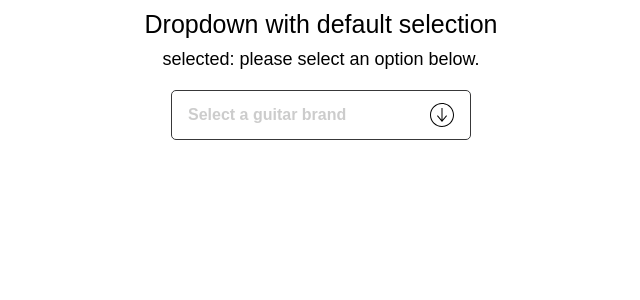
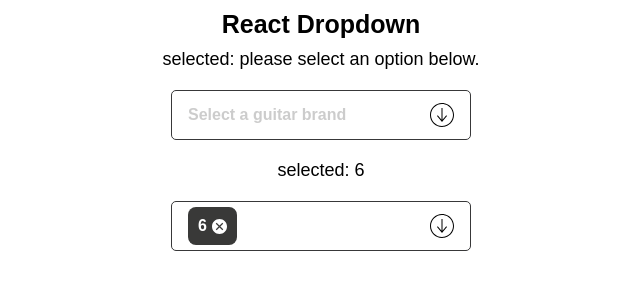
Before and after one commit to supernova770/dropdown-showcase, a React (Create React App) app: page / in a window 1280 px wide. Shown: the top 300 px of the page, without its empty margins (319-959 px from the left). Built offline with nearby package versions, Linux system fonts and the light colour scheme.

Commit message:
first commit

```diff
--- a/src/App.tsx
+++ b/src/App.tsx
@@ -12,19 +12,31 @@ const optionsData = [
   { value: "Cort", label: "Cort" },
 ];
 
+const optionsData2 = [
+  { value: "Select a number of strings", label: "Select a number of strings" },
+  { value: 6, label: 6 },
+  { value: 7, label: 7 },
+  { value: 8, label: 8 },
+];
+
 const App = () => {
 
   const [selectedBrand, setSelectedBrand] = useState<string>("");
+  const [selectedString, setSelectedString] = useState<number>(6);
 
   const selectBrandHandler = (selectedOption: string) => {
     setSelectedBrand(selectedOption);
   };
 
+  const selectStringHandler = (selectedOption: number) => {
+    setSelectedString(selectedOption);
+  };
+
   return (
     <div style={{ display: "flex", alignContent:"center" }}>
       <div style={{margin:"0 auto", textAlign:"center"}}>
-        <h1 style={{ margin: 10, fontFamily: "Arial", fontSize:25 }}>
-          Dropdown with default selection
+        <h1 style={{ margin: 10, fontFamily: "Arial", fontSize:25, fontWeight: "bold  " }}>
+          React Dropdown
         </h1>
         <h4 style={{ margin: 10, fontFamily: "Arial", fontSize:18 }}>
           selected: {selectedBrand}
@@ -35,6 +47,15 @@ const App = () => {
           label="Select a guitar brand:"
           onChange={selectBrandHandler}
         />
+    <h4 style={{ margin: 10, fontFamily: "Arial", fontSize:18 }}>
+          selected: {selectedString}
+        </h4>
+        <Dropdown
+          options={optionsData2}
+          defaultValue={6}
+          label="Select a guitar brand:"
+          onChange={selectStringHandler}
+        />
       </div>
     </div>
   );
--- a/src/components/Dropdown/Dropdown.tsx
+++ b/src/components/Dropdown/Dropdown.tsx
@@ -2,7 +2,7 @@ import { useEffect, useState, useRef } from "react";
 import { ArrowIcon } from "../Icons/ArrowIcon";
 import { CrossIcon } from "../Icons/CrossIcon";
 import { CheckIcon } from "../Icons/CheckIcon";
-import {useDetectKeyPress} from "../Hooks/useDetectKeyPress";
+import { useDetectKeyPress } from "../Hooks/useDetectKeyPress";
 import styles from "./Dropdown.module.css";
 
 type optionObject = {
@@ -18,7 +18,6 @@ interface dropdownProps {
 }
 
 const Dropdown = (props: dropdownProps) => {
-
   const { options, label, defaultValue, onChange } = props;
 
   const dropDownFocusRef = useRef<HTMLDivElement>(null);
@@ -27,40 +26,38 @@ const Dropdown = (props: dropdownProps) => {
   const [expand, setExpand] = useState<Boolean>(false);
   const [selectedOption, setSelectedOption] = useState<string | number>("");
   const [selectionEvent, setSelectionEvent] = useState<Boolean>(false);
-  const [count, setCount] = useState<number>(0);
+  const [counter, setCounter] = useState<number>(0);
+  const [focus, setFocus] = useState<Boolean>(false);
 
-  const arrowUpPressed = useDetectKeyPress('ArrowUp');
-  const arrowDownPressed = useDetectKeyPress('ArrowDown');
-  const enterPressed = useDetectKeyPress('Enter');
+  const arrowUp = useDetectKeyPress("ArrowUp");
+  const arrowDown = useDetectKeyPress("ArrowDown");
+  const enter = useDetectKeyPress("Enter");
+
+  // Handle keyboard input and increase count to navigate list.
+  useEffect(() => {
+    if (focus) {
+      if (enter) {
+        setSelectionEvent(true);
+        setExpand((prevState) => !prevState);
+        setSelectedOption(options[counter].value);
+        onChange(options[counter].value)
+      }
+      if (arrowUp) {
+        if (counter > 0) {
+          setCounter((prevCount) => prevCount - 1);
+        }
+      }
+      if (arrowDown) {
+        if (counter < options.length - 1) {
+          setCounter((prevCount) => prevCount + 1);
+        }
+      }
+    }
+  }, [enter, arrowUp, arrowDown]);
 
   useEffect(() => {
-    if (enterPressed) {
-      setSelectionEvent(true);
-      setExpand((prevState) => !prevState);
-      setSelectedOption(options[count].value)
-    }
-  }, [enterPressed]);
-
-  useEffect(() => {
-    if (arrowUpPressed) {
-      if (count > 0 ){
-        setCount((count) => count - 1)
-      }
-    }
-  }, [arrowUpPressed]);
-
-  useEffect(() => {
-    if (arrowDownPressed) {
-      if (count < options.length -1 ){
-        setCount((count) => count + 1)
-      }
-    }
-  }, [arrowDownPressed]);
-
-  useEffect(() => {
-    prevCountRef.current = count;
-  }, [count]);
-
+    prevCountRef.current = counter;
+  }, [counter]);
 
   /*
     If there exists a default value, set it and invoke onChange with the default value to be consistent.
@@ -95,17 +92,32 @@ const Dropdown = (props: dropdownProps) => {
     setSelectedOption(options[0].value);
     setSelectionEvent(false);
     onChange("please select an option below.");
+    setExpand(false);
+  };
+
+  const handleActiveFocus = (e: any) => {
+    if (e.type === "focus") {
+      setFocus(true);
+      return;
+    }
+    setFocus(false);
   };
 
   return (
-    <div className={styles["dropdown-root"]} tabIndex={0} ref={dropDownFocusRef}>
+    <div
+      className={styles["dropdown-root"]}
+      tabIndex={0}
+      ref={dropDownFocusRef}
+      onFocus={(e) => handleActiveFocus(e)}
+      onBlur={(e) => handleActiveFocus(e)}
+    >
       <div
         className={
           expand
             ? styles["dropdown-input-expanded"]
             : styles["dropdown-input-collapsed"]
         }
-        onClick={()=>handleExpand()}
+        onClick={() => handleExpand()}
       >
         <div
           className={
@@ -114,9 +126,13 @@ const Dropdown = (props: dropdownProps) => {
               : styles["dropdown-selected-value-initial"]
           }
         >
-          <div className={selectionEvent ? styles["dropdown-selected-value-chip"] : ""}>
+          <div
+            className={
+              selectionEvent ? styles["dropdown-selected-value-chip"] : ""
+            }
+          >
             {selectedOption}
-            {selectionEvent && (<CrossIcon handleCross={clearSelection} />)}
+            {selectionEvent && <CrossIcon handleCross={clearSelection} />}
           </div>
         </div>
         <ArrowIcon />
@@ -126,7 +142,11 @@ const Dropdown = (props: dropdownProps) => {
           {options.map((option, i) => (
             <div
               key={String(option.value) + i}
-              className={(i===count) ? styles["dropdown-option-selected"] : styles["dropdown-option"]}
+              className={
+                i === counter
+                  ? styles["dropdown-option-selected"]
+                  : styles["dropdown-option"]
+              }
               onClick={() => handleClick(option.value)}
             >
               {option.label}
--- a/src/components/Hooks/useDetectKeyPress.tsx
+++ b/src/components/Hooks/useDetectKeyPress.tsx
@@ -20,7 +20,7 @@ export const useDetectKeyPress = (targetKey: any) => {
 
     window.addEventListener("keyup", upHandler);
 
-    // Cleanup the event listener.
+    // Cleanup the event listeners.
     return () => {
       window.removeEventListener("keydown", downHandler);
       window.removeEventListener("keyup", upHandler);
```
